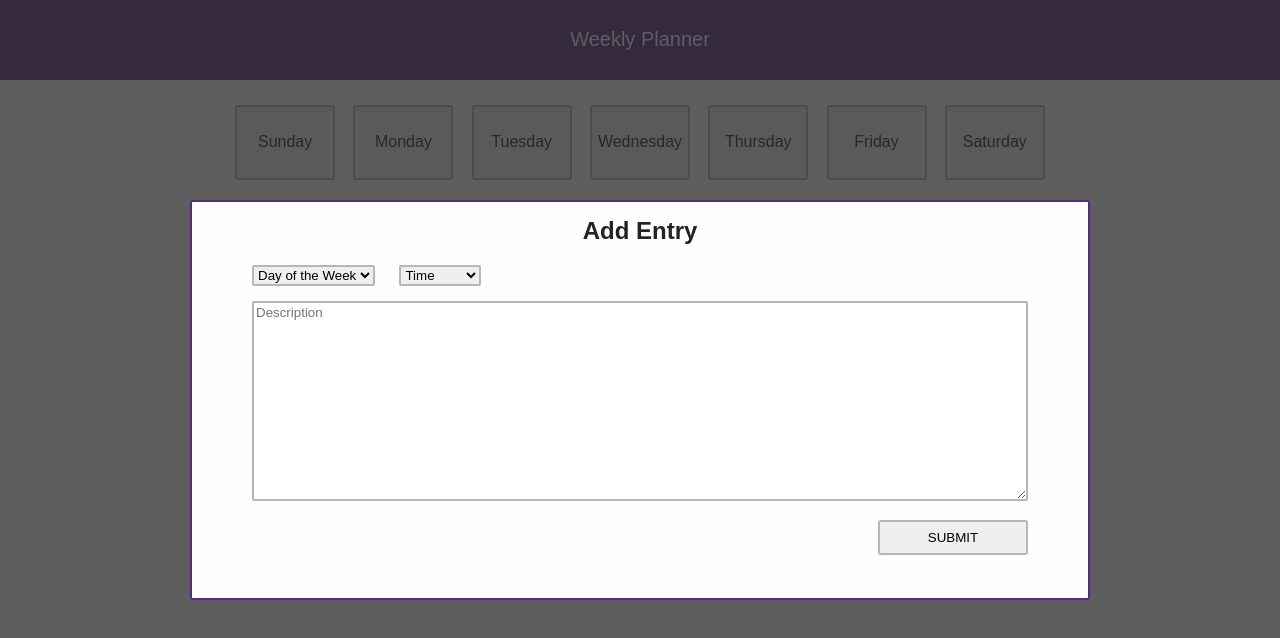
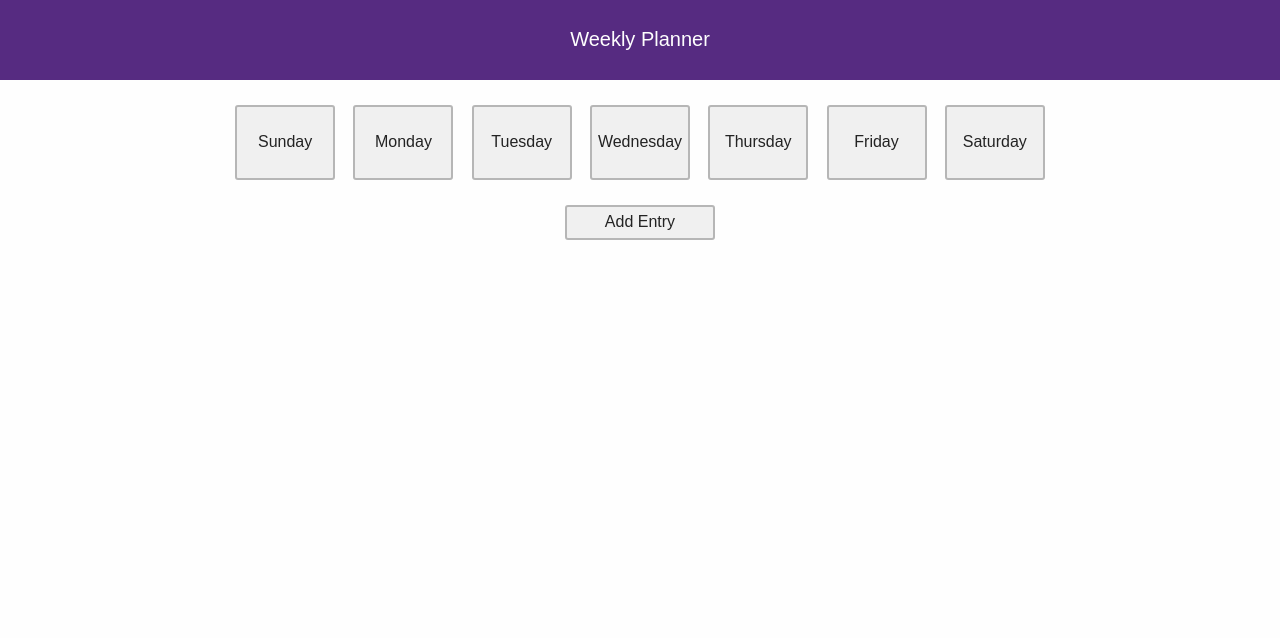
Before and after one commit to OSAdams/week-planner, a website: page pages/index.html in a window 1280 px wide. Drawn offline with Linux system fonts and the light colour scheme; a web font is replaced by a local one.

Commit message:
update values in form for time. add functionality to form and weekday clicks. #1

```diff
--- a/js/data.js
+++ b/js/data.js
@@ -1 +1,8 @@
-/* exported data */
+/* exported weeklyPlannerData */
+
+const weeklyPlannerData = {
+  view: 'entry-form',
+  entries: [],
+  editing: null,
+  nextEntryId: 1
+};
--- a/js/main.js
+++ b/js/main.js
@@ -1,26 +1,34 @@
-/* global data */
-/* exported data */
+/* global weeklyPlannerData */
+/* exported weeklyPlannerData */
 
 const weekDays = document.querySelector('#week-days');
 const addEntry = document.querySelector('#add-entry');
+const entryForm = document.querySelector('#entry-form');
+const entryModal = document.querySelector('.entry-modal');
 
-let dataView = '';
-
-weekDays.addEventListener('click', eventTarget);
-
-function eventTarget(event) {
-  if ('#' + event.target.getAttribute('id') === window.location.hash) {
-    return;
-  }
-  if (event.target.getAttribute('class') === 'day fl-ai-jc-cen') {
-    location.hash = '#' + event.target.getAttribute('id');
-    dataView = event.target.getAttribute('id');
-    // eslint-disable-next-line
-    console.log(dataView);
-  }
+function weekDayHash(event) {
+  window.location.hash = '#' + event.target.textContent;
 }
 
+weekDays.addEventListener('click', weekDayHash);
+
 addEntry.addEventListener('click', event => {
-  // eslint-disable-next-line
-  console.log('you have clicked me tehe');
+  entryModal.setAttribute('class', 'entry-modal fl-ai-jc-cen');
 });
+
+function saveEntryData(event) {
+  event.preventDefault();
+  if (weeklyPlannerData.editing === null) {
+    const plannerEntry = {
+      day: entryForm[0].value,
+      time: entryForm[1].value,
+      description: entryForm[2].value,
+      entryId: weeklyPlannerData.nextEntryId++
+    };
+    weeklyPlannerData.entries.push(plannerEntry);
+    entryForm.reset();
+  }
+  entryModal.setAttribute('class', 'entry-modal fl-ai-jc-cen hidden');
+}
+
+entryForm.addEventListener('submit', saveEntryData);
--- a/pages/index.html
+++ b/pages/index.html
@@ -56,7 +56,7 @@
       </div>
     </div>
   </main>
-  <div class="entry-modal fl-ai-jc-cen">
+  <div class="entry-modal fl-ai-jc-cen hidden">
     <div class="container">
       <div class="container">
         <div class="row">
@@ -79,30 +79,30 @@
               </select>
               <select name="time-of-day" id="time-select">
                 <option value="">Time</option>
-                <option value="twelve-am">12:00 AM</option>
-                <option value="one-am">1:00 AM</option>
-                <option value="two-am">2:00 AM</option>
-                <option value="three-am">3:00 AM</option>
-                <option value="four-am">4:00 AM</option>
-                <option value="five-am">5:00 AM</option>
-                <option value="six-am">6:00 AM</option>
-                <option value="seven-am">7:00 AM</option>
-                <option value="eight-am">8:00 AM</option>
-                <option value="nine-am">9:00 AM</option>
-                <option value="ten-am">10:00 AM</option>
-                <option value="eleven-am">11:00 AM</option>
-                <option value="twelve-pm">12:00 PM</option>
-                <option value="one-pm">1:00 PM</option>
-                <option value="two-pm">2:00 PM</option>
-                <option value="three-pm">3:00 PM</option>
-                <option value="four-pm">4:00 PM</option>
-                <option value="five-pm">5:00 PM</option>
-                <option value="six-pm">6:00 PM</option>
-                <option value="seven-pm">7:00 PM</option>
-                <option value="eight-pm">8:00 PM</option>
-                <option value="nine-pm">9:00 PM</option>
-                <option value="ten-pm">10:00 PM</option>
-                <option value="eleven-pm">11:00 PM</option>
+                <option value="0">00:00</option>
+                <option value="1">01:00</option>
+                <option value="2">02:00</option>
+                <option value="3">03:00</option>
+                <option value="4">04:00</option>
+                <option value="5">05:00</option>
+                <option value="6">06:00</option>
+                <option value="7">07:00</option>
+                <option value="8">08:00</option>
+                <option value="9">09:00</option>
+                <option value="10">10:00</option>
+                <option value="11">11:00</option>
+                <option value="12">12:00</option>
+                <option value="13">13:00</option>
+                <option value="14">14:00</option>
+                <option value="15">15:00</option>
+                <option value="16">16:00</option>
+                <option value="17">17:00</option>
+                <option value="18">18:00</option>
+                <option value="19">19:00</option>
+                <option value="20">20:00</option>
+                <option value="21">21:00</option>
+                <option value="22">22:00</option>
+                <option value="23">23:00</option>
               </select>
             </div>
           </div>
```
